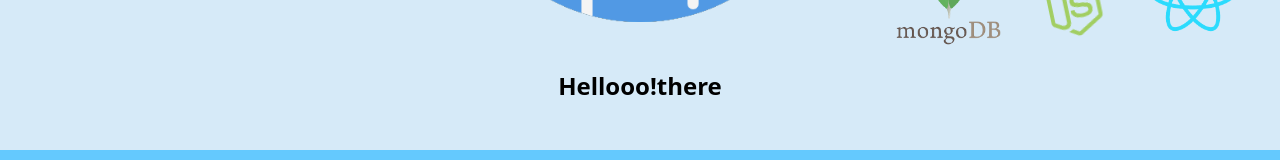
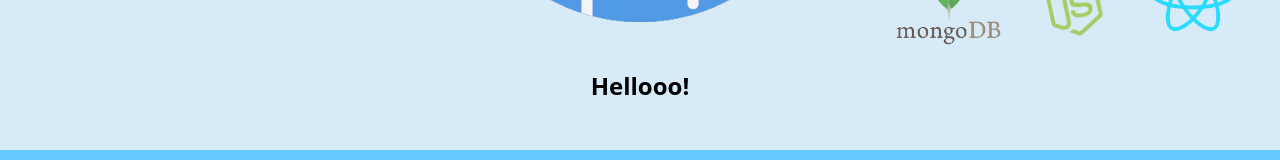
Before and after one commit to mank-423/Portfolio-React, a React (Create React App) app: page / in a window 1280 px wide. Shown: the part 510-670 px from the top of the page. Built offline with nearby package versions, Linux system fonts and the light colour scheme; a web font is replaced by a local one.

Commit message:
Update Intro.jsx

```diff
--- a/src/components/Intro.jsx
+++ b/src/components/Intro.jsx
@@ -43,7 +43,7 @@ export default function Intro(){
                     <br></br>
                     <br></br>
                     {/*Full Stack | Python | Web3.0*/}
-                    <p className="text-2xl font-bold">Hellooo!there</p>
+                    <p className="text-2xl font-bold">Hellooo!</p>
                 </center>
             </div>
 
```
